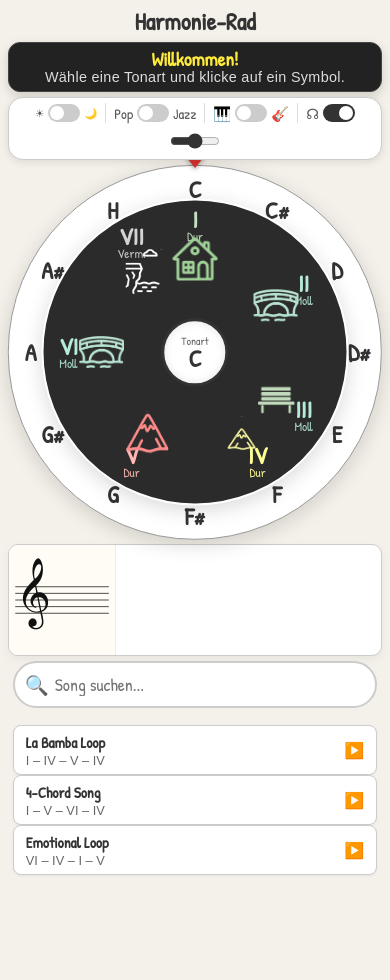
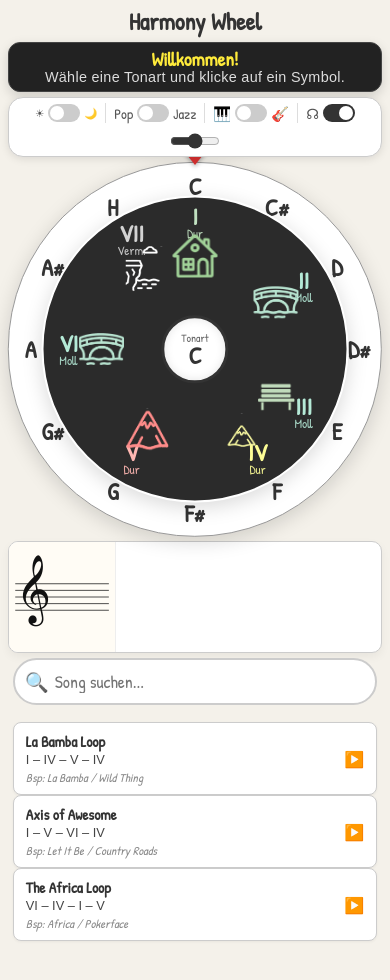
Before and after one commit to RLethmate/Tonartscheibe, a plain HTML site: page index.html in a window 390 px wide. Both pictures are taken after a click on the button "Starten ▶️". Drawn offline with Linux system fonts and the light colour scheme.

Commit message:
Begriffanpassungen

```diff
--- a/index.html
+++ b/index.html
@@ -3,7 +3,7 @@
 <head>
     <meta charset="UTF-8">
     <meta name="viewport" content="width=device-width, initial-scale=1.0, maximum-scale=1.0, user-scalable=no">
-    <title>Harmonie-Rad V44 (Mystic Edition)</title>
+    <title>Harmony Wheel - V46 (Mystic Edition)</title>
 
     <link rel="icon" type="image/png" href="icon.png">
     <link rel="apple-touch-icon" href="icon.png">
@@ -24,13 +24,12 @@
         /* --- START OVERLAY (LEGEND) - DARK MODE --- */
         #startOverlay {
             position: fixed; top: 0; left: 0; width: 100%; height: 100%;
-            /* FIX: Dark Background for visibility */
             background: #1a2a3a; color: #fff; z-index: 9999;
             display: flex; flex-direction: column; align-items: center;
             padding: 20px; overflow-y: auto;
         }
-        #startOverlay h1 { color: #fff; } /* Headline White */
-        #startOverlay p { color: #ccc !important; } /* Subtext Light Grey */
+        #startOverlay h1 { color: #fff; }
+        #startOverlay p { color: #ccc !important; }
 
         .legend-grid {
             display: grid; grid-template-columns: 60px 1fr; gap: 10px; text-align: left; margin: 20px 0; max-width: 500px;
@@ -41,7 +40,7 @@
         .legend-text { font-size: 1.1rem; color: #eee; line-height: 1.3; display: flex; align-items: center; }
 
         #startBtn {
-            padding: 15px 50px; font-size: 1.5rem; background: #ffeb3b; color: #333; /* Yellow Button for Contrast */
+            padding: 15px 50px; font-size: 1.5rem; background: #ffeb3b; color: #333;
             border: none; border-radius: 50px; cursor: pointer; margin-top: 20px;
             box-shadow: 0 4px 15px rgba(0,0,0,0.4); font-family: 'Patrick Hand', cursive; font-weight: bold;
         }
@@ -75,7 +74,10 @@
         input:checked + .slider-switch { background-color: #333; }
         input:checked + .slider-switch:before { transform: translateX(14px); }
         #tonalityToggle:checked + .slider-switch { background-color: #1a2a3a; }
+
+        .threshold-group { display: flex; align-items: center; transition: opacity 0.3s; }
         input[type=range] { width: 50px; accent-color: #333; cursor: pointer; }
+        input[type=range]:disabled { cursor: not-allowed; opacity: 0.5; }
 
         /* --- WHEEL CONTAINER --- */
         .wheel-container {
@@ -151,7 +153,6 @@
         .chart-fret-line { position: absolute; left: 0; right: 0; height: 1px; background: #222; z-index:0; }
         .chart-dot { position: absolute; width: 11px; height: 11px; background: #111; border-radius: 50%; left: 50%; transform: translate(-50%, -50%); z-index: 2; }
 
-        /* FIX: Static high-contrast color for Root */
         .chart-dot.root { background: #ff6b6b; box-shadow: 0 0 3px rgba(0,0,0,0.4); }
         .chart-marker { position: absolute; top: -14px; left: 50%; transform: translateX(-50%); font-size: 11px; color: #222; font-weight: bold; }
         .fret-offset-label { position: absolute; top: 0; left: -22px; font-size: 0.9rem; font-weight: bold; }
@@ -162,8 +163,6 @@
         .key.white { width: 16px; background: #fff; height: 100%; z-index: 1; }
         .key.black { width: 10px; background: #333; height: 60%; margin-left: -5px; margin-right: -5px; z-index: 2; }
         .key.active { background: #fbc02d !important; border-bottom: 3px solid #f57f17; }
-
-        /* FIX: Static high-contrast color for Root on Piano */
         .key.root { background: #ff6b6b !important; border-bottom: 3px solid #d32f2f; }
 
         /* PROGRESSION CONTAINER */
@@ -198,13 +197,17 @@
         .replay-hint { font-size: 0.8rem; color: #666; }
 
         .prog-btn {
-            background: white; border: 1px solid #ccc; border-radius: 8px; padding: 5px 12px; text-align: left; cursor: pointer; transition: background 0.2s; box-shadow: 0 1px 3px rgba(0,0,0,0.05); display: flex; justify-content: space-between; align-items: center; min-height: 50px;
+            background: white; border: 1px solid #ccc; border-radius: 8px; padding: 8px 12px;
+            text-align: left; cursor: pointer; transition: background 0.2s;
+            box-shadow: 0 1px 3px rgba(0,0,0,0.05); display: flex; justify-content: space-between;
+            align-items: center; min-height: 60px; /* Increased height */
         }
         .prog-btn:hover { background: #f9f9f9; border-color: #999; }
         .prog-btn.playing { border-color: #333; background: #eee; cursor: wait;}
-        .prog-info { display: flex; flex-direction: column; }
+        .prog-info { display: flex; flex-direction: column; justify-content: center; }
         .prog-title { font-weight: bold; font-size: 0.95rem; color: #333; }
-        .prog-steps { font-size: 0.8rem; color: #666; font-family: sans-serif; }
+        .prog-steps { font-size: 0.8rem; color: #444; font-family: sans-serif; }
+        .prog-ex { font-size: 0.75rem; color: #888; font-style: italic; margin-top: 2px; }
     </style>
 </head>
 <body>
@@ -233,7 +236,7 @@
         <p style="font-size:0.8rem; color:#888; margin-top:20px;">(Stummschalter deaktivieren)</p>
     </div>
 
-    <h1>Harmonie-Rad</h1>
+    <h1>Harmony Wheel</h1>
 
     <div class="info-bar" id="infoBar">
         <div class="info-title">Willkommen!</div>
@@ -256,9 +259,9 @@
         </div>
         <div class="divider"></div>
         <div class="toggle-group">
-            <span>☊</span><label class="switch"><input type="checkbox" id="pathToggle" checked onclick="redrawLines()"><span class="slider-switch"></span></label>
+            <span>☊</span><label class="switch"><input type="checkbox" id="pathToggle" checked onclick="togglePathLines()"><span class="slider-switch"></span></label>
         </div>
-        <div class="threshold-group">
+        <div class="threshold-group" id="sliderContainer">
             <input type="range" id="complexitySlider" min="1" max="3" value="2" step="1" oninput="redrawLines()">
         </div>
     </div>
@@ -326,7 +329,6 @@
 
         const colorsMajor = { tonic: "#C1E1C1", subdom: "#FDFD96", dom: "#FFB7B2", minor: "#B5EAD7", dim: "#D3D3D3" };
 
-        // FIX: New Minor Mode Palette (Mystic Theme)
         const colorsMinor = {
             tonic: "#6495ED", // Burg (CornflowerBlue)
             tonicParallel: "#90EE90", // Lichtung (LightGreen)
@@ -336,39 +338,33 @@
             dim: "#B0C4DE" // Sumpf (LightSteelBlue)
         };
 
+        // FIX: Swapped Nebelwald (now bIII) and Lichtung (now iv) based on request
         const wheelPositions = [
             { index: 0,
               major: { roman: "I", desc: "Zuhause. Der Ruhepol.", emoji: "🏠", image: "haus.png", color: colorsMajor.tonic, interval: 0, jazz: {label: "maj7", ivs:[0,4,7,11]}, pop: {label: "Dur", ivs:[0,4,7]} },
-              // FIX: Neue bIII Metapher
-              minor: { roman: "bIII", desc: "Die Lichtung. Ein Ort der Hoffnung.", emoji: "🌳", image: "lichtung.png", color: colorsMinor.tonicParallel, interval: 0, jazz: {label: "maj7", ivs:[0,4,7,11]}, pop: {label: "Dur", ivs:[0,4,7]} } },
+              minor: { roman: "bIII", desc: "Der Nebelwald. Geheimnisvoll.", emoji: "🌲", image: "nebelwald.png", color: colorsMinor.subdom, interval: 0, jazz: {label: "maj7", ivs:[0,4,7,11]}, pop: {label: "Dur", ivs:[0,4,7]} } },
             null,
             { index: 2,
-              major: { roman: "II", desc: "Die Brücke zur Spannung (V).", emoji: "🌉", image: "bruecke.png", color: colorsMajor.minor, interval: 2, jazz: {label: "m7", ivs:[0,3,7,10]}, pop: {label: "Moll", ivs:[0,3,7]} },
-              // FIX: Neue iv Metapher
-              minor: { roman: "iv", desc: "Der Nebelwald. Geheimnisvoll.", emoji: "🌲", image: "nebelwald.png", color: colorsMinor.subdom, interval: 2, jazz: {label: "m7", ivs:[0,3,7,10]}, pop: {label: "Moll", ivs:[0,3,7]} } },
+              major: { roman: "II", desc: "Die Brücke zur Spannung (IV oder V).", emoji: "🌉", image: "bruecke.png", color: colorsMajor.minor, interval: 2, jazz: {label: "m7", ivs:[0,3,7,10]}, pop: {label: "Moll", ivs:[0,3,7]} },
+              minor: { roman: "iv", desc: "Die Lichtung. Ein Ort der Hoffnung.", emoji: "🌳", image: "lichtung.png", color: colorsMinor.tonicParallel, interval: 2, jazz: {label: "m7", ivs:[0,3,7,10]}, pop: {label: "Moll", ivs:[0,3,7]} } },
             null,
             { index: 4,
-              major: { roman: "III", desc: "Moll-Dominante. Führt zur VI.", emoji: "🌳", image: "bank.png", color: colorsMajor.minor, interval: 4, jazz: {label: "m7", ivs:[0,3,7,10]}, pop: {label: "Moll", ivs:[0,3,7]} },
-              // FIX: Neue V Metapher
+              major: { roman: "III", desc: "Moll-Dominante - Rast vor der eigenen Haustür. Führt zur VI.", emoji: "🌳", image: "bank.png", color: colorsMajor.minor, interval: 4, jazz: {label: "m7", ivs:[0,3,7,10]}, pop: {label: "Moll", ivs:[0,3,7]} },
               minor: { roman: "V", desc: "Der Drache! Magisch und gefährlich.", emoji: "🐲", image: "drache.png", color: colorsMinor.dom, interval: 4, jazz: {label: "7(b9)", ivs:[0,4,7,10]}, pop: {label: "Dur", ivs:[0,4,7]} } },
             { index: 5,
               major: { roman: "IV", desc: "Kleiner Ausflug. Aufbruch.", emoji: "⛰️", image: "berg_klein.png", color: colorsMajor.subdom, interval: 5, jazz: {label: "maj7", ivs:[0,4,7,11]}, pop: {label: "Dur", ivs:[0,4,7]} },
-              // FIX: Neue bVI Metapher
               minor: { roman: "bVI", desc: "Sturm an der Küste. Dramatisch.", emoji: "⛈️", image: "sturm.png", color: colorsMinor.subdomParallel, interval: 5, jazz: {label: "maj7", ivs:[0,4,7,11]}, pop: {label: "Dur", ivs:[0,4,7]} } },
             null,
             { index: 7,
-              major: { roman: "V", desc: "Der Vulkan. Maximale Spannung.", emoji: "🌋", image: "berg_gross.png", color: colorsMajor.dom, interval: 7, jazz: {label: "7", ivs:[0,4,7,10]}, pop: {label: "Dur", ivs:[0,4,7]} },
-              // FIX: Neue bVII Metapher
-              minor: { roman: "bVII", desc: "Alte Brücke zurück zur Lichtung.", emoji: "🌉", image: "alte_bruecke.png", color: "#87CEEB", interval: 7, jazz: {label: "7", ivs:[0,4,7,10]}, pop: {label: "Dur", ivs:[0,4,7]} } },
+              major: { roman: "V", desc: "Großer Berg - maximale Spannung!", emoji: "🌋", image: "berg_gross.png", color: colorsMajor.dom, interval: 7, jazz: {label: "7", ivs:[0,4,7,10]}, pop: {label: "Dur", ivs:[0,4,7]} },
+              minor: { roman: "bVII", desc: "Alte Brücke - eine Verbindung zu ewas anderem.", emoji: "🌉", image: "alte_bruecke.png", color: "#87CEEB", interval: 7, jazz: {label: "7", ivs:[0,4,7,10]}, pop: {label: "Dur", ivs:[0,4,7]} } },
             null,
             { index: 9,
               major: { roman: "VI", desc: "Moll-Parallele. Etwas traurig.", emoji: "🌉", image: "bruecke.png", color: colorsMajor.minor, interval: 9, jazz: {label: "m7", ivs:[0,3,7,10]}, pop: {label: "Moll", ivs:[0,3,7]} },
-              // FIX: Neue i Metapher (Tonika)
               minor: { roman: "i", desc: "Die Burg. Festung und Heimat.", emoji: "🏰", image: "burg.png", color: colorsMinor.tonic, interval: 9, jazz: {label: "m7", ivs:[0,3,7,10]}, pop: {label: "Moll", ivs:[0,3,7]} } },
             null,
             { index: 11,
               major: { roman: "VII", desc: "Die Klippe. Sehr instabil.", emoji: "⚡", image: "klippe.png", color: colorsMajor.dim, interval: 11, jazz: {label: "m7b5", ivs:[0,3,6,10]}, pop: {label: "Verm.", ivs:[0,3,6]} },
-              // FIX: Neue ii° Metapher
               minor: { roman: "ii°", desc: "Der Sumpf. Bodenlos und trüb.", emoji: "🌫️", image: "sumpf.png", color: colorsMinor.dim, interval: 11, jazz: {label: "m7b5", ivs:[0,3,6,10]}, pop: {label: "Verm.", ivs:[0,3,6]} } }
         ];
 
@@ -383,13 +379,14 @@
             }
         };
 
+        // FIX: Renamed 4-Chord Song to "Axis of Awesome"
         const progressions = {
             major: {
-                pop: [ { name: "La Bamba Loop", seq: ["I", "IV", "V", "IV"], ex: "La Bamba / Wild Thing" }, { name: "4-Chord Song", seq: ["I", "V", "VI", "IV"], ex: "Let It Be / Country Roads" }, { name: "Emotional Loop", seq: ["VI", "IV", "I", "V"], ex: "Africa / Pokerface" } ],
+                pop: [ { name: "La Bamba Loop", seq: ["I", "IV", "V", "IV"], ex: "La Bamba / Wild Thing" }, { name: "Axis of Awesome", seq: ["I", "V", "VI", "IV"], ex: "Let It Be / Country Roads" }, { name: "The Africa Loop", seq: ["VI", "IV", "I", "V"], ex: "Africa / Pokerface" } ],
                 jazz: [ { name: "The Jazz DNA", seq: ["II", "V", "I"], ex: "Satin Doll" }, { name: "Turnaround", seq: ["I", "VI", "II", "V"], ex: "I Got Rhythm" }, { name: "Moll-Kadenz", seq: ["VII", "III", "VI"], ex: "Autumn Leaves" } ]
             },
             minor: {
-                pop: [ { name: "Andalusian", seq: ["i", "bVII", "bVI", "V"], ex: "Hit the Road Jack" }, { name: "4-Chord Loop", seq: ["i", "bVI", "bIII", "bVII"], ex: "Zombie / Apologize" }, { name: "Minor Ballad", seq: ["i", "iv", "V", "i"], ex: "House of Rising Sun" } ],
+                pop: [ { name: "Andalusian", seq: ["i", "bVII", "bVI", "V"], ex: "Hit the Road Jack" }, { name: "The Zombie Loop", seq: ["i", "bVI", "bIII", "bVII"], ex: "Zombie / Apologize" }, { name: "Minor Ballad", seq: ["i", "iv", "V", "i"], ex: "House of Rising Sun" } ],
                 jazz: [ { name: "Minor II-V-I", seq: ["ii°", "V", "i"], ex: "Autumn Leaves" }, { name: "Minor Turnaround", seq: ["i", "bVI", "ii°", "V"], ex: "Blue Bossa" }, { name: "Minor Blues", seq: ["i", "iv", "i", "V"], ex: "Mr. P.C." } ]
             }
         };
@@ -724,7 +721,6 @@
                         const actualNoteIdx = (baseNoteIdx + fret) % 12;
                         if (notes[actualNoteIdx] === currentRootNoteName) {
                             dot.classList.add('root');
-                            // FIX: Reverted to static high-contrast red for Root
                             dot.style.backgroundColor = '#ff6b6b';
                         }
                         dot.style.top = ((relativeFret * 14) - 7) + "px";
@@ -766,7 +762,6 @@
                         key.classList.add('active');
                         if (noteName === currentRootNoteName) {
                             key.classList.add('root');
-                            // FIX: Reverted to static high-contrast red for Root
                             key.style.backgroundColor = '#ff6b6b';
                             key.style.borderColor = "#b71c1c";
                         }
@@ -1068,19 +1063,39 @@
             isSequencerPlaying = false;
             if(btnElement) btnElement.classList.remove('playing');
         }
+
+        // FIX: Added Example Songs Display & Styles
         function renderProgressions() {
             const isJazz = jazzToggle.checked; const isMinor = tonalityToggle.checked;
             const list = progressions[isMinor?'minor':'major'][isJazz?'jazz':'pop'];
-            // If user typed something, don't overwrite unless empty
             if(songSearch.value.length >= 1) return;
 
             progList.innerHTML = '';
             list.forEach(prog => {
                 const btn = document.createElement('div'); btn.className = 'prog-btn';
-                btn.innerHTML = `<div class="prog-info"><span class="prog-title">${prog.name}</span><span class="prog-steps">${prog.seq.join(' – ')}</span></div><div>▶️</div>`;
+                // Added third line for Example songs
+                btn.innerHTML = `
+                    <div class="prog-info">
+                        <span class="prog-title">${prog.name}</span>
+                        <span class="prog-steps">${prog.seq.join(' – ')}</span>
+                        <span class="prog-ex">Bsp: ${prog.ex}</span>
+                    </div>
+                    <div>▶️</div>`;
                 btn.onclick = () => playProgression(prog, btn); progList.appendChild(btn);
             });
         }
+
+        // FIX: Toggle Logic for Slider
+        function togglePathLines() {
+            redrawLines();
+            const slider = document.getElementById('complexitySlider');
+            const container = document.getElementById('sliderContainer');
+            const isEnabled = pathToggle.checked;
+
+            slider.disabled = !isEnabled;
+            container.style.opacity = isEnabled ? '1' : '0.4';
+        }
+
         function updateUI() {
             const isMinor = tonalityToggle.checked; const isJazz = jazzToggle.checked;
             if(isMinor) innerWheel.classList.add('minor-mode'); else innerWheel.classList.remove('minor-mode');
@@ -1097,7 +1112,7 @@
                 document.getElementById('replayArea').innerHTML = ""; // Clear Replay
                 renderProgressions();
             }
-            redrawLines();
+            togglePathLines(); // Ensure correct initial state
         }
         function updateKeyCenter() {
             let indexAtTop = safeMod(0 - currentStep, 12);
```
Also changed, not shown: drache.png, nebelwald.png, sumpf.png (added).
